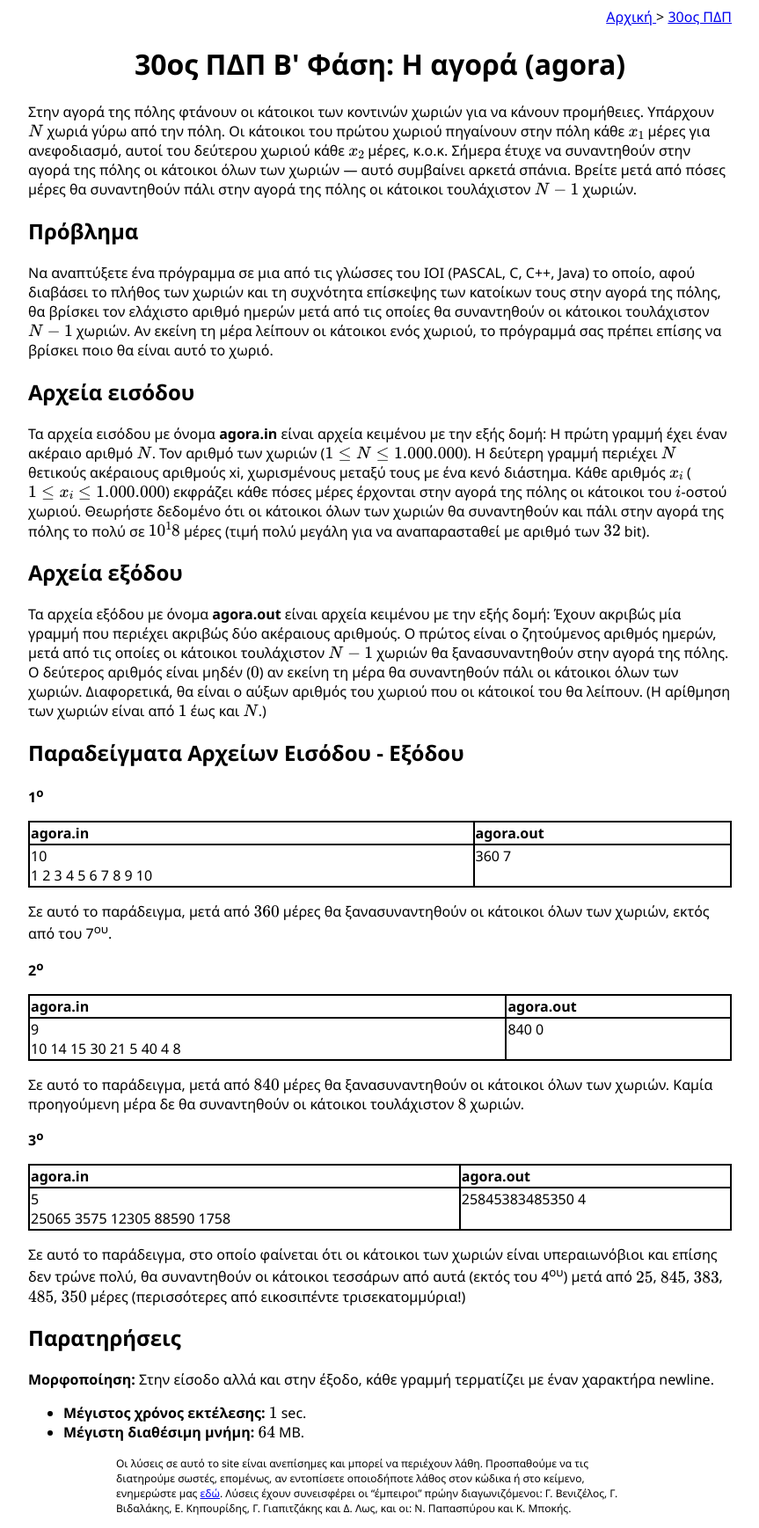
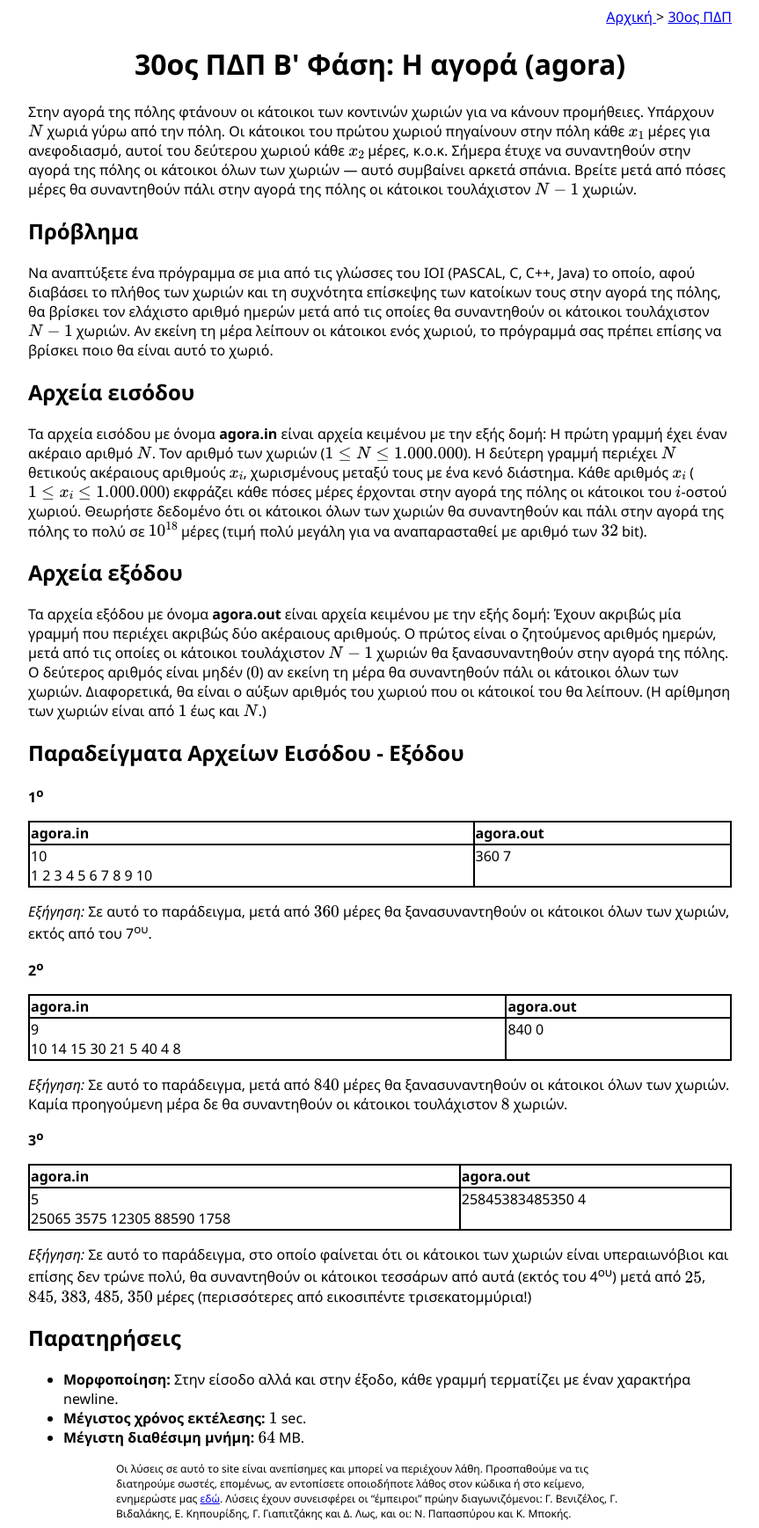
Before and after one commit to pdp-archive/pdp-archive.github.io, a Jekyll site: the page built from contests/_30-PDP/blyk-agora-statement.md, in a window 1280 px wide. Shown: the whole page at 88% size, without its empty margins (208-1071 px from the left). Built offline with Jekyll 4.4.1, drawn with Linux system fonts in a browser that asks for light colours; formulas are drawn with MathJax 3.

Commit message:
Update blyk-agora-statement.md

```diff
--- a/contests/_30-PDP/blyk-agora-statement.md
+++ b/contests/_30-PDP/blyk-agora-statement.md
@@ -11,7 +11,7 @@ Nα αναπτύξετε ένα πρόγραμμα σε μια από τις γ
 
 ## Αρχεία εισόδου
 
-Τα αρχεία εισόδου με όνομα **agora.in** είναι αρχεία κειμένου με την εξής δομή: Η πρώτη γραμμή έχει έναν ακέραιο αριθμό $$N$$. Τον αριθμό των χωριών ($$1 \leq N \leq 1.000.000$$). Η δεύτερη γραμμή περιέχει $$N$$ θετικούς ακέραιους αριθμούς xi, χωρισμένους μεταξύ τους με ένα κενό διάστημα. Κάθε αριθμός $$x_i$$ ($$1 \leq x_i \leq 1.000.000$$) εκφράζει κάθε πόσες μέρες έρχονται στην αγορά της πόλης οι κάτοικοι του $$i$$-οστού χωριού. Θεωρήστε δεδομένο ότι οι κάτοικοι όλων των χωριών θα συναντηθούν και πάλι στην αγορά της πόλης το πολύ σε $$10^18$$ μέρες (τιμή πολύ μεγάλη για να αναπαρασταθεί με αριθμό των $$32$$ bit).
+Τα αρχεία εισόδου με όνομα **agora.in** είναι αρχεία κειμένου με την εξής δομή: Η πρώτη γραμμή έχει έναν ακέραιο αριθμό $$N$$. Τον αριθμό των χωριών ($$1 \leq N \leq 1.000.000$$). Η δεύτερη γραμμή περιέχει $$N$$ θετικούς ακέραιους αριθμούς $$x_i$$, χωρισμένους μεταξύ τους με ένα κενό διάστημα. Κάθε αριθμός $$x_i$$ ($$1 \leq x_i \leq 1.000.000$$) εκφράζει κάθε πόσες μέρες έρχονται στην αγορά της πόλης οι κάτοικοι του $$i$$-οστού χωριού. Θεωρήστε δεδομένο ότι οι κάτοικοι όλων των χωριών θα συναντηθούν και πάλι στην αγορά της πόλης το πολύ σε $$10^{18}$$ μέρες (τιμή πολύ μεγάλη για να αναπαρασταθεί με αριθμό των $$32$$ bit).
 
 ## Αρχεία εξόδου
 
@@ -25,7 +25,7 @@ Nα αναπτύξετε ένα πρόγραμμα σε μια από τις γ
 | :--- | :--- |
 | 10 <br> 1 2 3 4 5 6 7 8 9 10 | 360 7 |
 
-Σε αυτό το παράδειγμα, μετά από $$360$$ μέρες θα ξανασυναντηθούν οι κάτοικοι όλων των χωριών, εκτός από του 7<sup>ου</sup>.
+*Εξήγηση:* Σε αυτό το παράδειγμα, μετά από $$360$$ μέρες θα ξανασυναντηθούν οι κάτοικοι όλων των χωριών, εκτός από του 7<sup>ου</sup>.
 
 **2<sup>o</sup>**
 
@@ -33,7 +33,7 @@ Nα αναπτύξετε ένα πρόγραμμα σε μια από τις γ
 | :--- | :--- |
 | 9 <br> 10 14 15 30 21 5 40 4 8 | 840 0 |
 
-Σε αυτό το παράδειγμα, μετά από $$840$$ μέρες θα ξανασυναντηθούν οι κάτοικοι όλων των χωριών. Καμία προηγούμενη μέρα δε θα συναντηθούν οι κάτοικοι τουλάχιστον $$8$$ χωριών.
+*Εξήγηση:* Σε αυτό το παράδειγμα, μετά από $$840$$ μέρες θα ξανασυναντηθούν οι κάτοικοι όλων των χωριών. Καμία προηγούμενη μέρα δε θα συναντηθούν οι κάτοικοι τουλάχιστον $$8$$ χωριών.
 
 **3<sup>o</sup>**
 
@@ -41,11 +41,10 @@ Nα αναπτύξετε ένα πρόγραμμα σε μια από τις γ
 | :--- | :--- |
 | 5 <br> 25065 3575 12305 88590 1758 | 25845383485350 4 |
 
-Σε αυτό το παράδειγμα, στο οποίο φαίνεται ότι οι κάτοικοι των χωριών είναι υπεραιωνόβιοι και επίσης δεν τρώνε πολύ, θα συναντηθούν οι κάτοικοι τεσσάρων από αυτά (εκτός του 4<sup>ου</sup>) μετά από $$25$$, $$845$$, $$383$$, $$485$$, $$350$$ μέρες (περισσότερες από εικοσιπέντε τρισεκατομμύρια!)
+*Εξήγηση:* Σε αυτό το παράδειγμα, στο οποίο φαίνεται ότι οι κάτοικοι των χωριών είναι υπεραιωνόβιοι και επίσης δεν τρώνε πολύ, θα συναντηθούν οι κάτοικοι τεσσάρων από αυτά (εκτός του 4<sup>ου</sup>) μετά από $$25$$, $$845$$, $$383$$, $$485$$, $$350$$ μέρες (περισσότερες από εικοσιπέντε τρισεκατομμύρια!)
 
 ## Παρατηρήσεις
 
-**Μορφοποίηση:** Στην είσοδο αλλά και στην έξοδο, κάθε γραμμή τερματίζει με έναν χαρακτήρα newline.
-
+ * **Μορφοποίηση:** Στην είσοδο αλλά και στην έξοδο, κάθε γραμμή τερματίζει με έναν χαρακτήρα newline.
  * **Μέγιστος χρόνος εκτέλεσης:** $$1$$ sec.
  * **Μέγιστη διαθέσιμη μνήμη:** $$64$$ MB.
```
